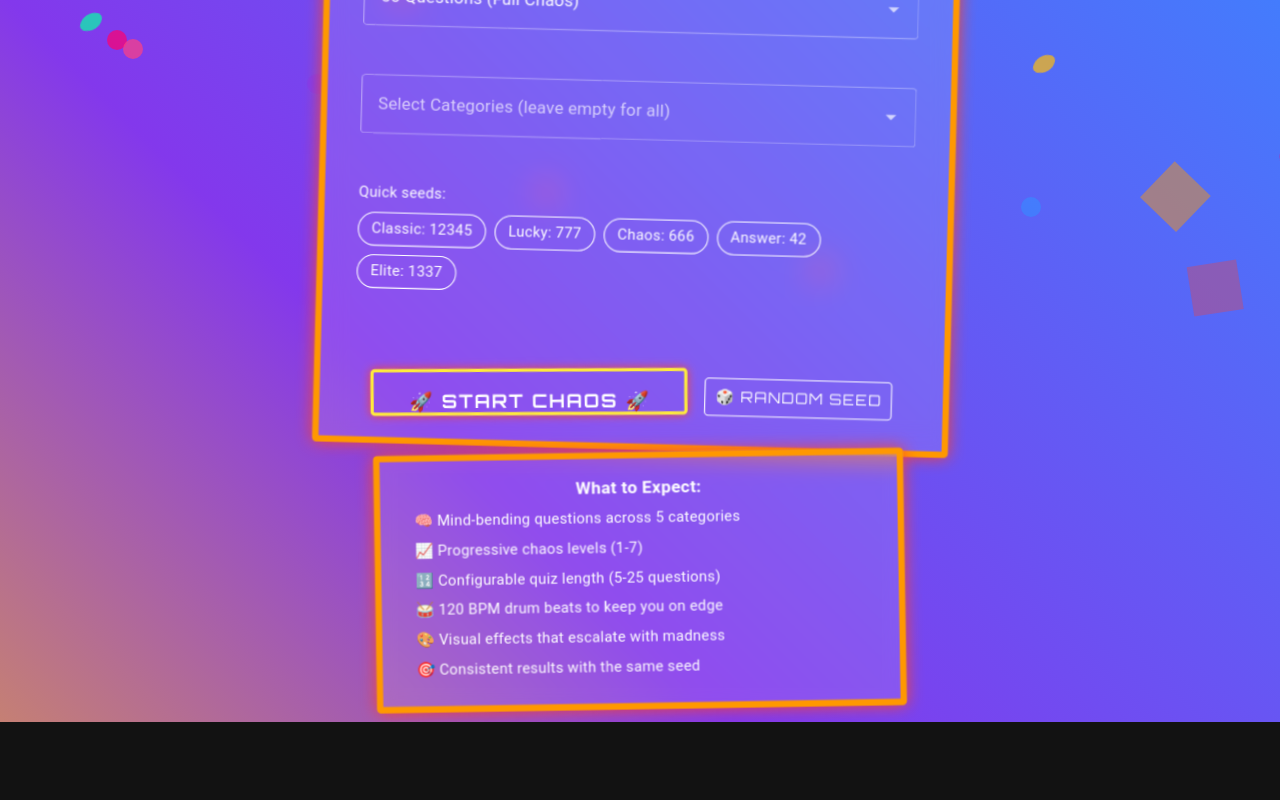
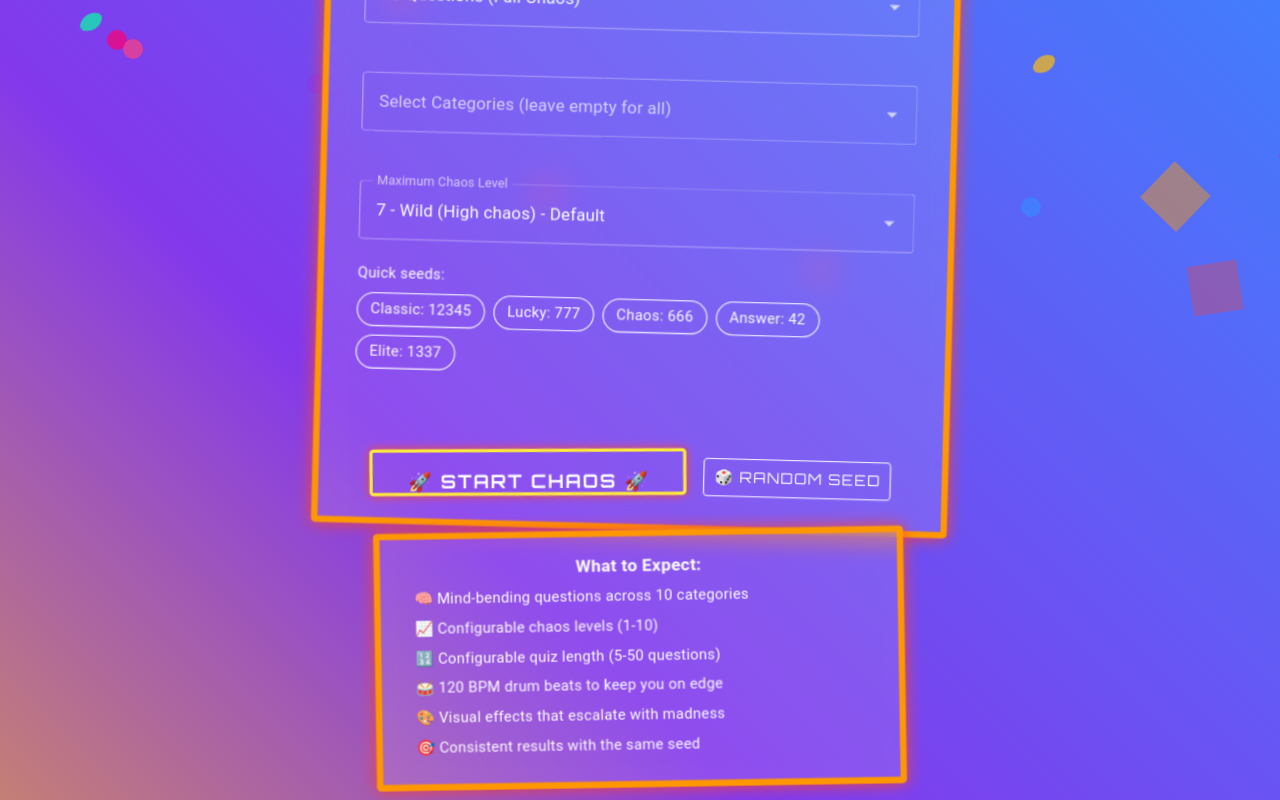
Before and after one commit to lcgreen/chaos, a Vue app: page / in a window 1280 px wide. Shown: the part 437-1237 px from the top of the page. Before the commit the page ends 1159 px from the top, so only its background shows below. Built offline with nearby package versions, Linux system fonts and the light colour scheme.

Commit message:
Enhance IntroView and QuizView components by adding a maximum chaos level selector and updating chaos level scaling to support values from 1-10, improving user customization and experience.

```diff
--- a/src/components/IntroView.vue
+++ b/src/components/IntroView.vue
@@ -95,6 +95,20 @@
               @mouseenter="playHoverSound(chaos.chaosLevel)"
             />
 
+            <v-select
+              v-model="maxChaosLevel"
+              :items="chaosLevelOptions"
+              label="Maximum Chaos Level"
+              variant="outlined"
+              :style="{
+                '--v-field-input-color': chaos.currentColors.accent,
+                '--v-field-label-color': chaos.currentColors.secondary
+              }"
+              class="chaos-level-select"
+              :class="{ 'beat-bounce': isBeatBouncing }"
+              @mouseenter="playHoverSound(chaos.chaosLevel)"
+            />
+
             <div class="seed-examples">
               <p :style="{ color: chaos.currentColors.secondary }">Quick seeds:</p>
               <div class="example-seeds">
@@ -156,9 +170,9 @@
               What to Expect:
             </h3>
             <ul class="chaos-features" :style="{ color: chaos.currentColors.secondary }">
-              <li>🧠 Mind-bending questions across 5 categories</li>
-              <li>📈 Progressive chaos levels (1-7)</li>
-              <li>🔢 Configurable quiz length (5-25 questions)</li>
+              <li>🧠 Mind-bending questions across 10 categories</li>
+              <li>📈 Configurable chaos levels (1-10)</li>
+              <li>🔢 Configurable quiz length (5-50 questions)</li>
               <li>🥁 120 BPM drum beats to keep you on edge</li>
               <li>🎨 Visual effects that escalate with madness</li>
               <li>🎯 Consistent results with the same seed</li>
@@ -166,16 +180,18 @@
           </v-card-text>
         </v-card>
 
-        <div class="current-config-display" v-if="currentSeed || selectedQuestionCount !== 50 || selectedCategories.length > 0">
+        <div class="current-config-display" v-if="currentSeed || selectedQuestionCount !== 50 || selectedCategories.length > 0 || maxChaosLevel !== 7">
           <p
             :class="chaos.getTextChaosClass()"
             :style="{ color: chaos.currentColors.accent }"
           >
             <span v-if="currentSeed">Seed: <strong>{{ currentSeed }}</strong></span>
-            <span v-if="currentSeed && (selectedQuestionCount !== 50 || selectedCategories.length > 0)"> • </span>
+            <span v-if="currentSeed && (selectedQuestionCount !== 50 || selectedCategories.length > 0 || maxChaosLevel !== 7)"> • </span>
             <span v-if="selectedQuestionCount !== 50">Questions: <strong>{{ selectedQuestionCount }}</strong></span>
-            <span v-if="selectedQuestionCount !== 50 && selectedCategories.length > 0"> • </span>
+            <span v-if="selectedQuestionCount !== 50 && (selectedCategories.length > 0 || maxChaosLevel !== 7)"> • </span>
             <span v-if="selectedCategories.length > 0">Categories: <strong>{{ selectedCategories.join(', ') }}</strong></span>
+            <span v-if="selectedCategories.length > 0 && maxChaosLevel !== 7"> • </span>
+            <span v-if="maxChaosLevel !== 7">Max Chaos: <strong>{{ maxChaosLevel }}</strong></span>
           </p>
         </div>
       </div>
@@ -204,6 +220,7 @@ const seedInput = ref<string>('')
 const currentSeed = ref<number | null>(null)
 const selectedQuestionCount = ref<number>(50)
 const selectedCategories = ref<string[]>([])
+const maxChaosLevel = ref<number>(7)
 
 // Beat tracking for bounce animation
 const isBeatBouncing = ref(false)
@@ -217,6 +234,20 @@ const questionCountOptions = [
   { title: '20 Questions (Extended)', value: 20 },
   { title: '25 Questions (Classic)', value: 25 },
   { title: '50 Questions (Full Chaos)', value: 50 }
+]
+
+// Chaos level options
+const chaosLevelOptions = [
+  { title: '1 - Peaceful (Minimal chaos)', value: 1 },
+  { title: '2 - Calm (Very low chaos)', value: 2 },
+  { title: '3 - Mild (Low chaos)', value: 3 },
+  { title: '4 - Moderate (Medium-low chaos)', value: 4 },
+  { title: '5 - Active (Medium chaos)', value: 5 },
+  { title: '6 - Intense (Medium-high chaos)', value: 6 },
+  { title: '7 - Wild (High chaos) - Default', value: 7 },
+  { title: '8 - Extreme (Very high chaos)', value: 8 },
+  { title: '9 - Insane (Maximum chaos)', value: 9 },
+  { title: '10 - ABSOLUTE MADNESS (Unreadable)', value: 10 }
 ]
 
 // Category options
@@ -274,10 +305,11 @@ const startQuiz = () => {
   quizStore.resetQuiz()
   quizStore.initializeQuiz(finalSeed, selectedQuestionCount.value, selectedCategories.value)
 
-  // Navigate to first question with seed, question count, and categories
+  // Navigate to first question with seed, question count, categories, and chaos level
   const queryParams: Record<string, string> = {
     seed: finalSeed.toString(),
-    count: selectedQuestionCount.value.toString()
+    count: selectedQuestionCount.value.toString(),
+    maxChaos: maxChaosLevel.value.toString()
   }
 
   if (selectedCategories.value.length > 0) {
--- a/src/components/QuizView.vue
+++ b/src/components/QuizView.vue
@@ -163,9 +163,8 @@ const currentPage = computed(() => {
   const page = route.params.page
   const pageNum = typeof page === 'string' ? parseInt(page) : 1
   const totalQuestions = quizStore.questions.length || 25
-  // Scale chaos level from 1-7 based on progress through quiz (reduced max for readability)
-  const chaosLevel = Math.ceil((pageNum / totalQuestions) * 7)
-  return Math.max(1, Math.min(chaosLevel, 7)) // Ensure it's between 1-7
+
+  return calculateChaosLevel(pageNum, totalQuestions)
 })
 
 // Make chaos reactive to page changes
@@ -180,6 +179,16 @@ const beatBounceInterval = ref<number | null>(null)
 
 // Computed (using store)
 const progress = computed(() => quizStore.progress)
+
+// Helper function to calculate chaos level
+const calculateChaosLevel = (pageNum: number, totalQuestions: number) => {
+  const urlMaxChaos = route.query.maxChaos
+  const maxChaos = urlMaxChaos && typeof urlMaxChaos === 'string' ? parseInt(urlMaxChaos) : 7
+  const validMaxChaos = Math.max(1, Math.min(maxChaos, 10)) // Ensure it's between 1-10
+
+  const chaosLevel = Math.ceil((pageNum / totalQuestions) * validMaxChaos)
+  return Math.max(1, Math.min(chaosLevel, validMaxChaos))
+}
 
 // Methods
 const selectAnswer = (answerIndex: number) => {
@@ -261,8 +270,7 @@ watch(() => route.params.page, (newPage) => {
 
   if (pageNum >= 1 && pageNum <= quizStore.questions.length && quizStore.questions.length > 0) {
     quizStore.goToQuestion(pageNum - 1)
-    // Scale chaos level from 1-7 based on progress through quiz (reduced max for readability)
-    const chaosLevel = Math.ceil((pageNum / quizStore.questions.length) * 7)
+    const chaosLevel = calculateChaosLevel(pageNum, quizStore.questions.length)
     setChaosLevel(chaosLevel)
   }
 }, { immediate: true })
@@ -273,8 +281,7 @@ watch(() => quizStore.questions.length, (newLength) => {
     const pageNum = parseInt((route.params.page as string) || '1')
     if (pageNum >= 1 && pageNum <= newLength) {
       quizStore.goToQuestion(pageNum - 1)
-      // Scale chaos level from 1-7 based on progress through quiz (reduced max for readability)
-      const chaosLevel = Math.ceil((pageNum / newLength) * 7)
+      const chaosLevel = calculateChaosLevel(pageNum, newLength)
       setChaosLevel(chaosLevel)
     }
   }
@@ -377,8 +384,7 @@ onMounted(() => {
   // Set question index (1-validCount)
   if (pageNum >= 1 && pageNum <= quizStore.questions.length) {
     quizStore.goToQuestion(pageNum - 1)
-    // Scale chaos level from 1-7 based on progress through quiz (reduced max for readability)
-    const chaosLevel = Math.ceil((pageNum / quizStore.questions.length) * 7)
+    const chaosLevel = calculateChaosLevel(pageNum, quizStore.questions.length)
     setChaosLevel(chaosLevel)
   }
 
```
